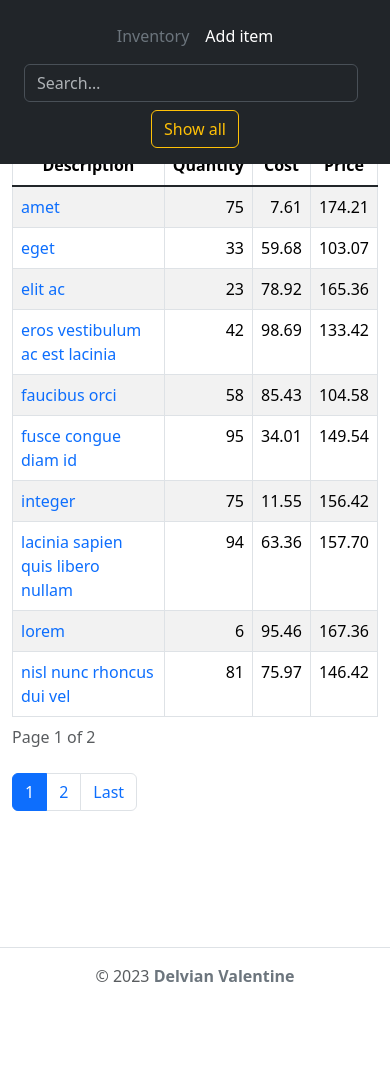
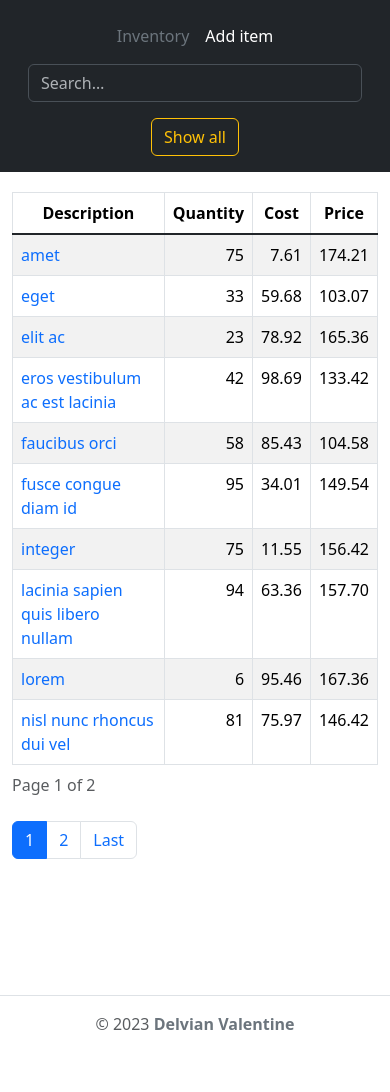
Before and after one commit to delvianv/inventory, a Django app: page / in a window 390 px wide. Before the commit the page ends 982 px from the top, so only its background shows below. Run offline with Django 4.2, Linux system fonts and the light colour scheme; data comes from the database, SQL or seed files in the repository; some libraries are stand-ins or nearby versions.

Commit message:
Fix margin for mobile

```diff
--- a/inv/templates/inv/item_list.html
+++ b/inv/templates/inv/item_list.html
@@ -7,7 +7,7 @@
       <li><a href="{% url 'item-list' %}" class="nav-link px-2 text-secondary">Inventory</a></li>
       <li><a href="{% url 'item-create' %}" class="nav-link px-2 text-white">Add item</a></li>
     </ul>
-    <form method="get" class="col-12 col-lg-auto mb-2 mb-lg-0 me-2">
+    <form method="get" class="col-12 col-lg-auto mb-3 mb-lg-0 me-lg-3">
       <input type="search" placeholder="Search…" name="q" class="form-control form-control-dark text-bg-dark" />
     </form>
     <a href="{% url 'item-list' %}" class="btn btn-outline-warning">Show all</a>
@@ -15,7 +15,7 @@
 </nav>
 
 <section class="container py-5 mt-5 table-responsive">
-  <div class="py-5">
+  <div class="py-5 mt-5 mt-lg-0">
     <table class="table table-bordered table-striped">
       {% if page_obj.paginator.num_pages > 1 %}
       <caption>Page {{ page_obj.number }} of {{ page_obj.paginator.num_pages }}</caption>
```
